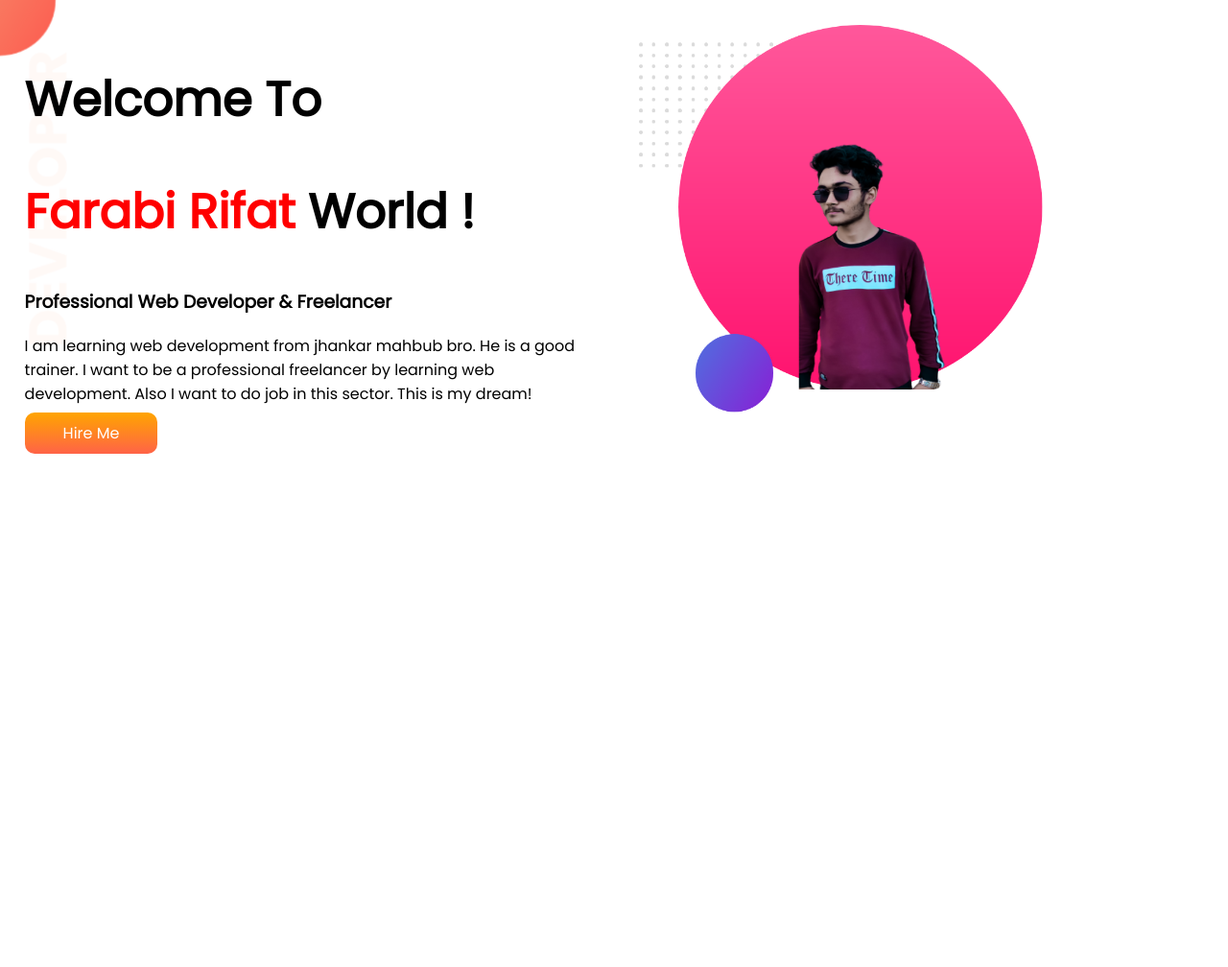
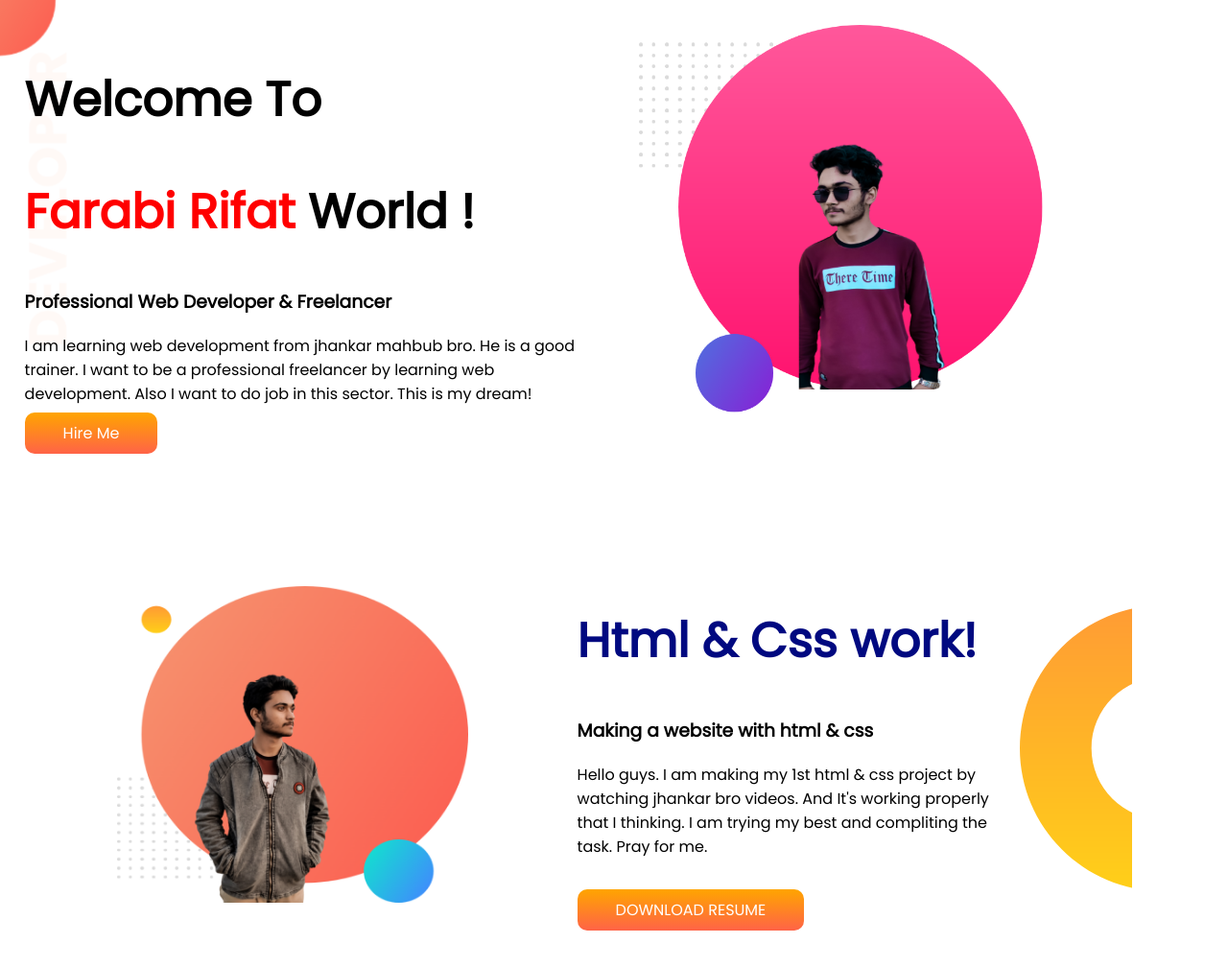
Before and after one commit to Farabi9/1st-protfolio, a plain HTML site: page index.html in a window 1280 px wide. Shown: the whole page at 96% size. Before the commit the page ends 800 px from the top, so only its background shows below. Drawn offline with Linux system fonts and the light colour scheme.

Commit message:
second work

```diff
--- a/index.html
+++ b/index.html
@@ -30,6 +30,26 @@
             <img src="img/New Project(1).png" alt="">
         </div>
     </section>
+    <section class="bann">
+        <div class="ab">
+            <img src="img/New Project.png" alt="">
+        </div>
+        <div class="abc">
+            <h1 class="color">
+                Html & Css work!
+            </h1>
+            <h3>
+                Making a website with html & css
+            </h3>
+            <p>
+                Hello guys. I am making my 1st html & css project by watching jhankar bro videos. And It's working
+                properly that I thinking. I am trying my best and compliting the task. Pray for me.
+            </p><br>
+            <a id="target" target="blank" href="www.facebook.com">
+                DOWNLOAD RESUME
+            </a>
+        </div>
+    </section>
 </body>
 
 </html>
--- a/style.css
+++ b/style.css
@@ -13,7 +13,7 @@ h1{
 }
 
 section{
-    display: flex
+    display: flex;
 }
 .ab{
     width: 50%;
@@ -34,3 +34,25 @@ width: 80%;
     background-image: url(sample/top-banner.png);
     background-repeat: no-repeat;
 }
+.color{
+    color: rgb(0, 9, 128);
+}
+.bann{
+    display: flex;
+    margin: 100px;
+    background-image: url(sample/dream-bg.png);
+    background-repeat: no-repeat;
+    background-position: right;
+
+}
+#target{
+    background-image: linear-gradient(orange,tomato);
+    text-decoration: none;
+    padding: 10px 40px;
+    border-radius: 10px;
+    color: white;
+}
+.abc{
+    width: 50%;
+    padding-right: 120px;
+}
```
